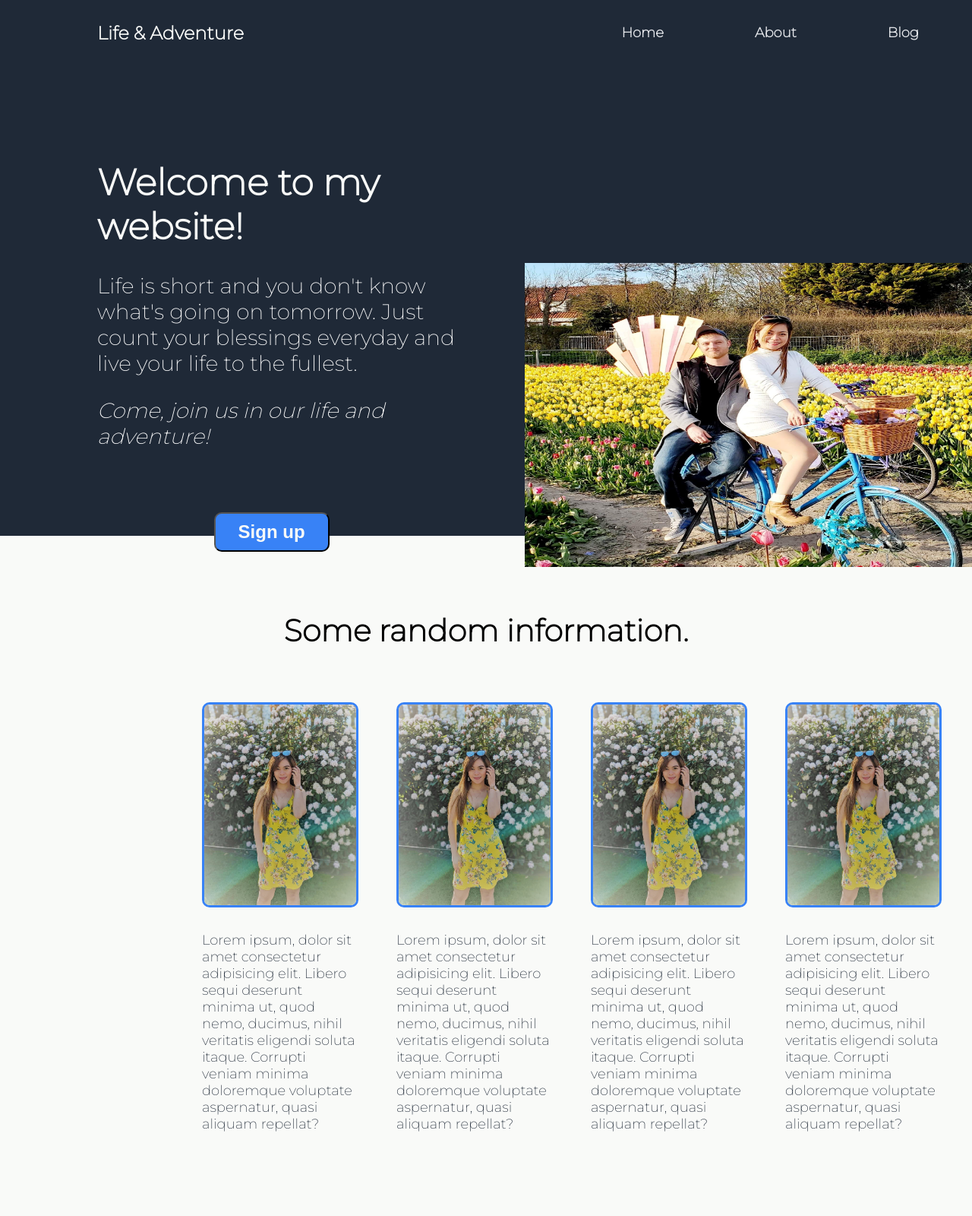
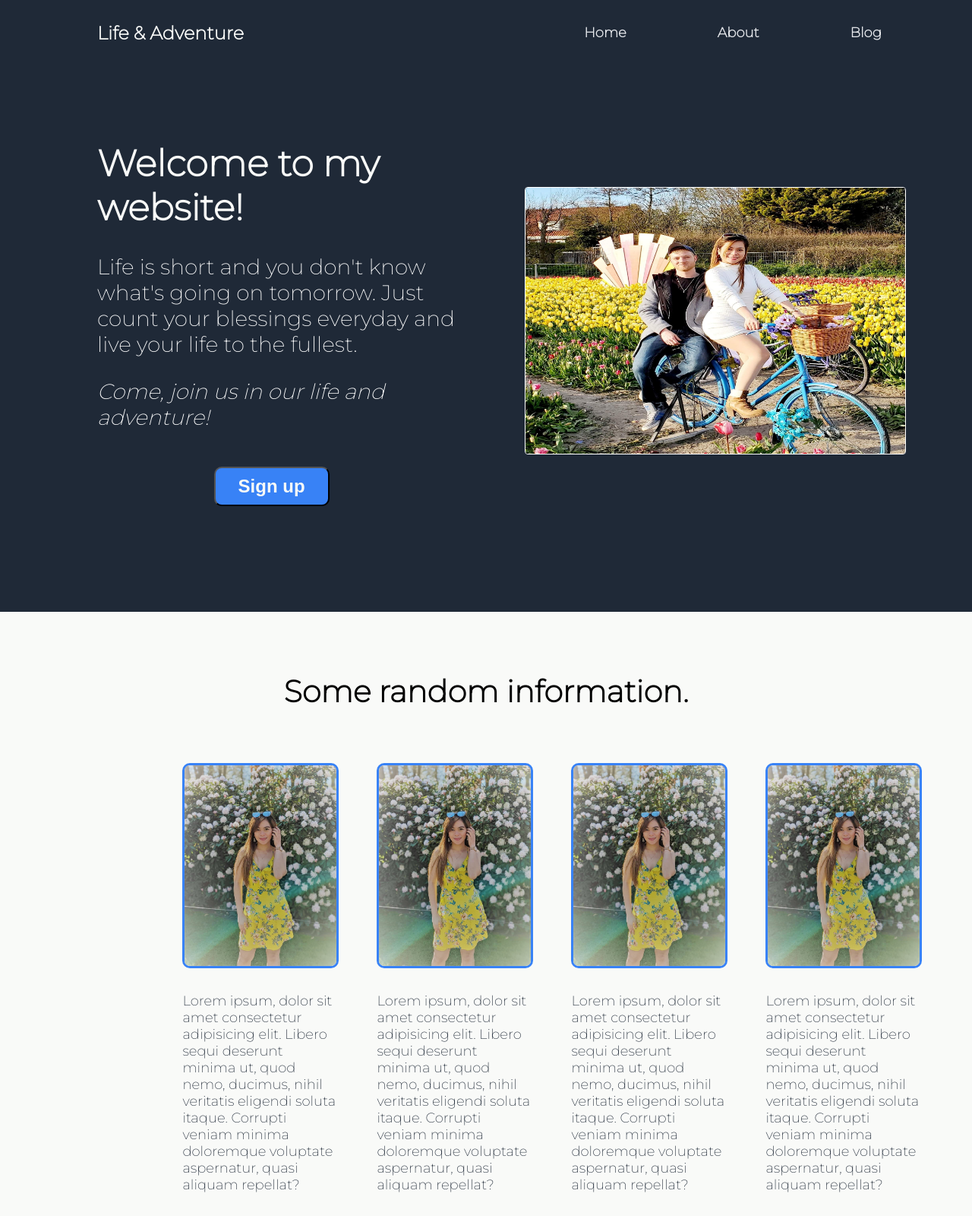
Before and after one commit to nqtimoguing/odin-landing-page, a plain HTML site: page index.html in a window 1280 px wide. Shown: the top 1600 px of the page at 76% size. Drawn offline with Linux system fonts and the light colour scheme; a web font is replaced by a local one.

Commit message:
Cleaning the code.

```diff
--- a/index.html
+++ b/index.html
@@ -4,11 +4,13 @@
     <meta charset="UTF-8" />
     <meta http-equiv="X-UA-Compatible" content="IE=edge" />
     <meta name="viewport" content="width=device-width, initial-scale=1.0" />
-    <title>Odin Landing Page</title>
+    <title>Odin Landing Page Project</title>
     <link rel="stylesheet" href="style.css" />
     <link href="https://fonts.googleapis.com/css2?family=Caveat:wght@500;600;700&family=Mochiy+Pop+One&family=Montserrat:wght@200&family=Permanent+Marker&family=Poppins:ital@0;1&display=swap" rel="stylesheet">
   </head>
   <body>
+    <div class="container">
+    <!--This is the header-->
     <header>
       <div class="header-container">
         <h3 class="logo">Life & Adventure</h3>
@@ -36,6 +38,7 @@
       </div>
     </header>
 
+       <!--Start of the main section-->
     <main>
       <section class="sec-one">
         <h2> Some random information.</h2>
@@ -82,6 +85,7 @@
         </div>
       </section>
     </main>
+    </div>
     <footer>
       <p>Copyright &copy; The Odin Project 2022</p>
       <p>coded with love by <strong> webdevwanderer</strong></p>
--- a/style.css
+++ b/style.css
@@ -1,11 +1,12 @@
-
 body {
   margin: 0;
   padding: 0;
-  font-family: 'Montserrat', sans-serif;
-  background:#f9faf8;
+  font-family: "Montserrat", sans-serif;
+  background: #f9faf8;
+  width: 100%;
   height: 100vh;
 }
+/* HEADER */
 .header-container {
 margin: 0 10%;
 }
@@ -13,15 +14,14 @@ header {
   background: #1f2937;
   color: #fff;
   padding-top: 5px;
-}
-header {
-   height: 700px;
+  height: 100vh;
 }
 
 .logo {
   font-size: 24px;
   color: #f9faf8;
 }
+/* NAVIGATION */
 .nav-items .nav-link {
   display: flex;
 }
@@ -30,7 +30,7 @@ header {
   flex-direction: row;
   margin: 0 20px;
   position: relative;
-  left: 60%;
+  left: 55%;
   bottom: 50px;
   list-style: none;
 }
@@ -43,18 +43,16 @@ li a {
   margin: 40px;
 }
 li a:hover {
-   padding: 5px 15px;
-   border: 3px #f9faf8 solid;
   font-weight: bold;
-   border-radius: 6px;
+  font-size: 1.2rem;
 }
 .header-info {
   max-width: 50%;
   position: relative;
-  top: 75px;
+  top: 50px;
 }
 .header-info h1 {
-      font-size: 48px ;
+  font-size: 48px;
   color: #f9faf8;
 }
 
@@ -70,7 +68,7 @@ li a:hover {
   font-weight: bold;
   border-radius: 10px;
   position: relative;
-  top: 55px;
+  top: 20px;
   left: 30%;
 }
 button:hover {
@@ -79,18 +77,19 @@ button:hover {
 .image-holder {
   position: relative;
   left: 55%;
-  bottom: 250px;
+  bottom: 350px;
 }
 
 .header-image {
-  width: 600px;
-  height: 400px;
-
+  width: 500px;
+  height: 350px;
+  border: 1px #fff solid;
+  border-radius: 4px;
 }
 .sec-one {
-  margin-top: 50px;
+  margin: 50px 10%;
   background: #f9faf8;
-  padding: 10px 0;
+/*  padding: 10px 0;  */
 }
 
 .sec-one h2 {
@@ -110,16 +109,16 @@ button:hover {
 .photos-container {
   display: inline-flex;
   gap: 50px;
-    margin: 20px 20%;
+  margin: 20px 10%;
   padding: 10px;
-
 }
 .photos-container div .image {
-
   border: 3px #3882f6 solid;
   width: 200px;
   border-radius: 10px;
+
 }
+/* QUOTE */
 .sec-two {
   background: #e5e7eb;
   font-size: 36px;
@@ -171,5 +170,4 @@ footer {
   padding: 5px 0;
   text-align: center;
   font-size: 18px;
-
 }
```
Lines whose indentation alone changed are shown as unchanged.
